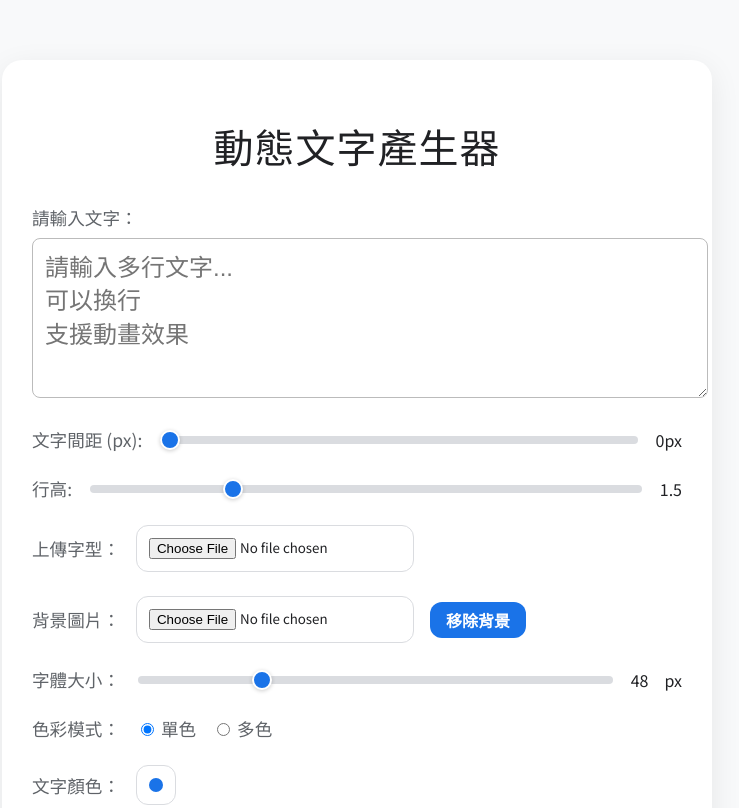
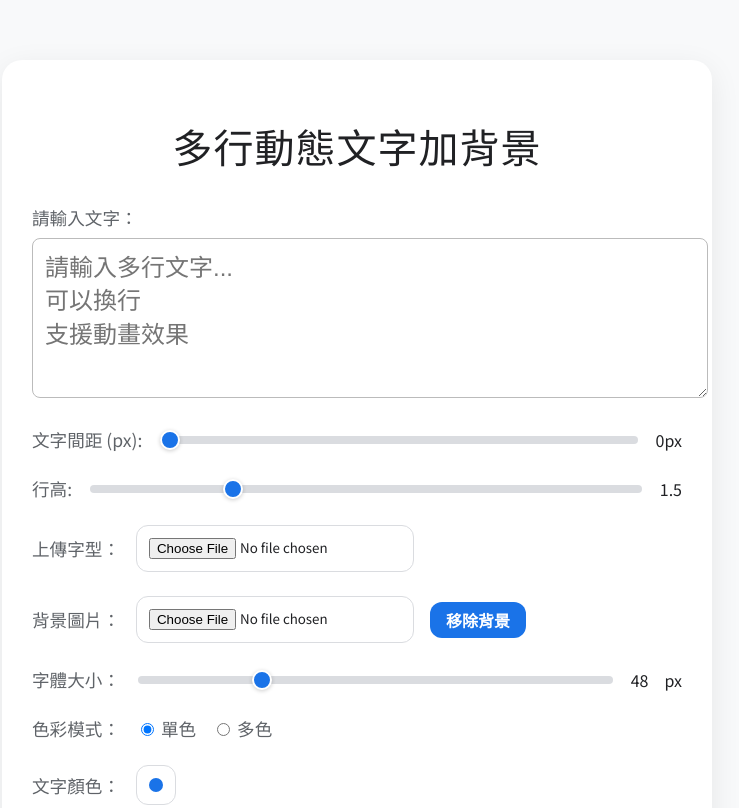
Before and after one commit to xxz14701/anitext004, a plain HTML site: page index.html in a window 1280 px wide. Shown: the top 808 px of the page, without its empty margins (283-1022 px from the left). Drawn offline with Linux system fonts and the light colour scheme.

Commit message:
Update index.html

```diff
--- a/index.html
+++ b/index.html
@@ -226,7 +226,7 @@
 </head>
 <body>
     <div class="container">
-        <h1>動態文字產生器</h1>
+        <h1>多行動態文字加背景</h1>
         <label for="text-input">請輸入文字：</label>
         <textarea id="text-input" placeholder="請輸入多行文字...&#10;可以換行&#10;支援動畫效果" rows="4" style="font-size:1.5rem; padding:12px; width:100%; border-radius:8px; border:1px solid #bbb; margin-bottom:24px; resize:vertical; font-family:Arial,sans-serif; line-height:1.4;" autocomplete="off"></textarea>
 
```
